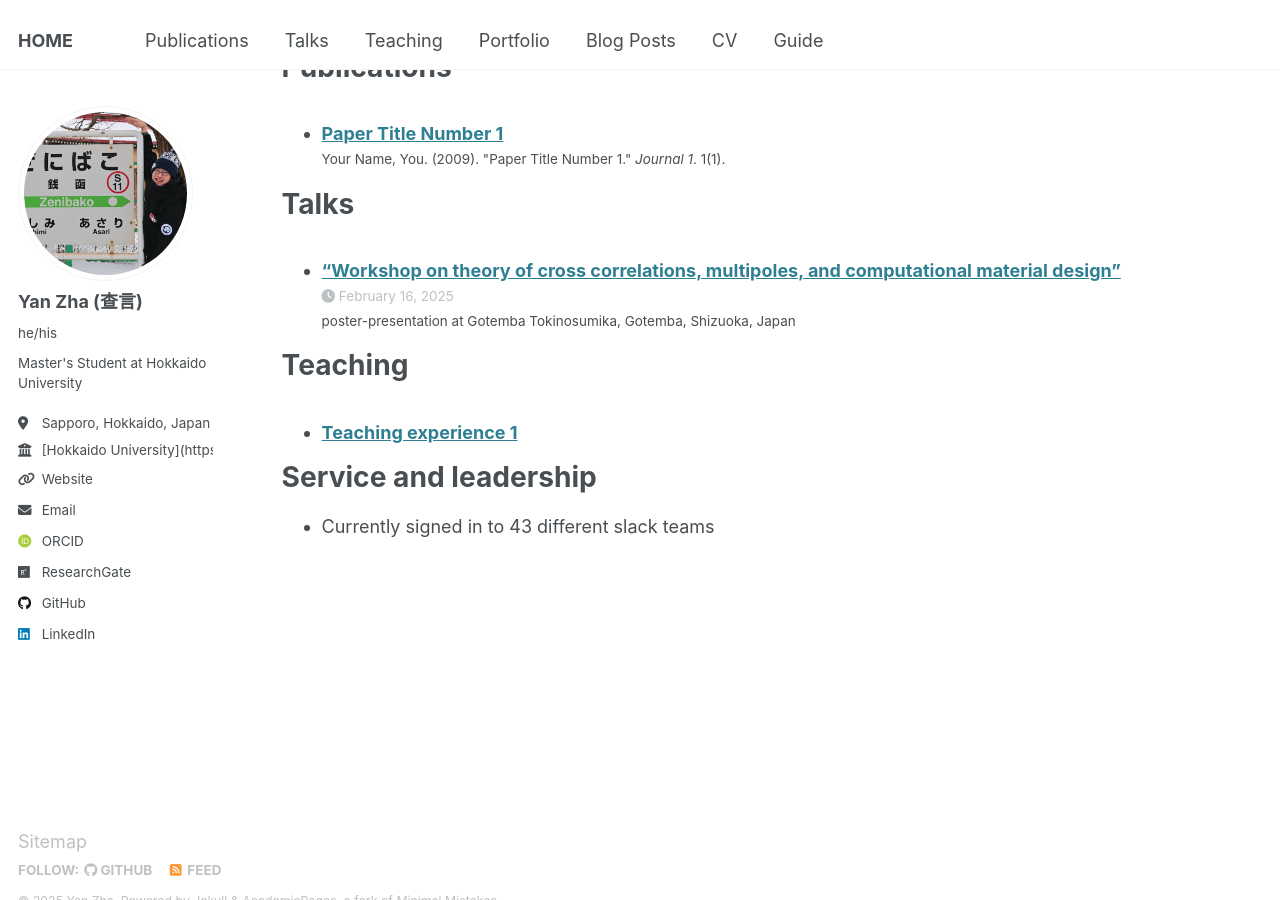
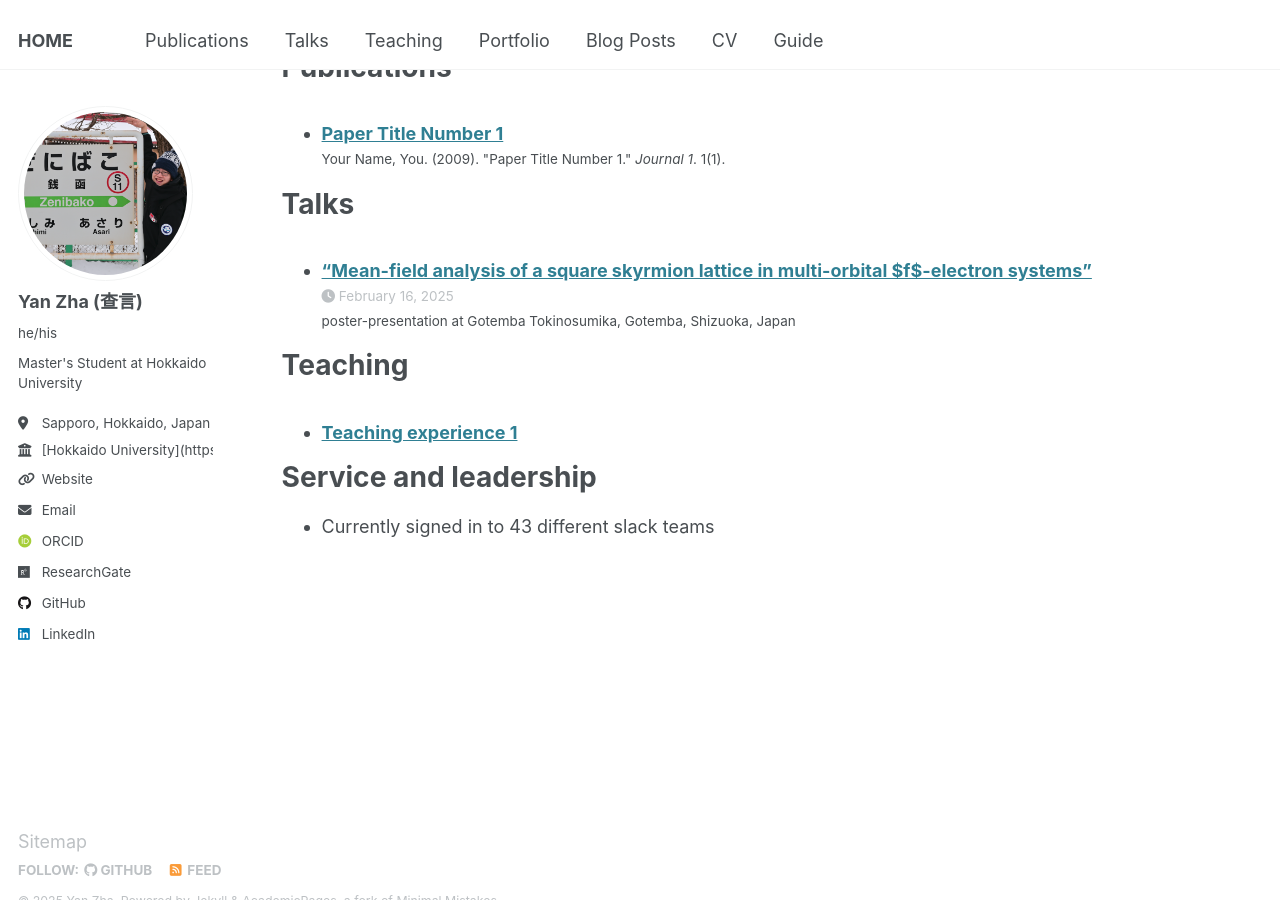
Before and after one commit to yzhacn/yzhacn.github.io, a Jekyll site: the page built from _pages/cv.md, in a window 1280 px wide and 900 px high, scrolled down 964 px. Built offline with Jekyll 4.4.1, drawn with Linux system fonts in a browser that asks for light colours; some web fonts are replaced.

Commit message:
Update 2012-03-01-talk-1.md

```diff
--- a/_talks/2012-03-01-talk-1.md
+++ b/_talks/2012-03-01-talk-1.md
@@ -1,5 +1,6 @@
 ---
-title: “Workshop on theory of cross correlations, multipoles, and computational material design”
+event: “Workshop on theory of cross correlations, multipoles, and computational material design”
+title: “Mean-field analysis of a square skyrmion lattice in multi-orbital $f$-electron systems”
 collection: talks
 type: "poster-presentation"
 permalink: "https://asymmetry.hiroshima-u.ac.jp/event/2532"
```
